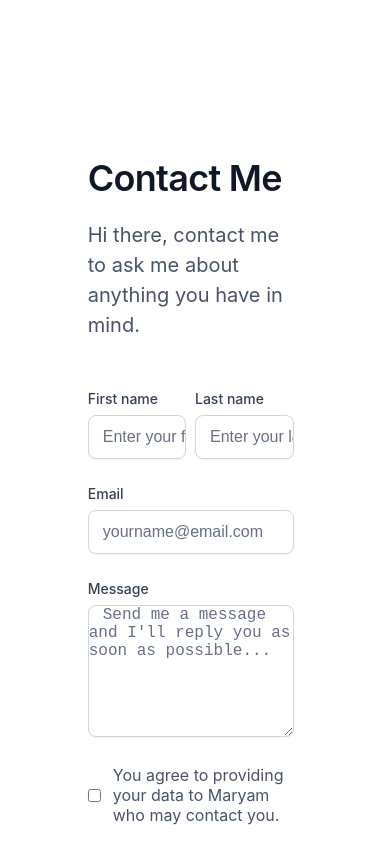
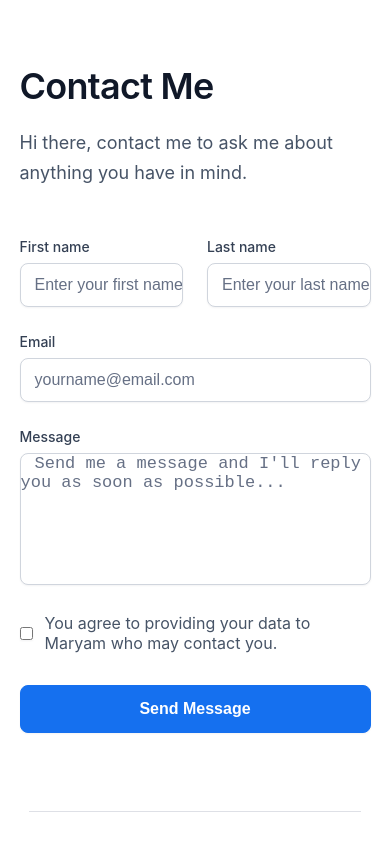
Before and after one commit to ShuaibuMaryam/hng-stage1-task, a React (Create React App) app: page /contact in a window 390 px wide. Shown: the top 844 px of the page. Built offline with nearby package versions, Linux system fonts and the light colour scheme.

Commit message:
style: added styles to make contact page mobile responsive

```diff
--- a/src/Components/ContactPage.js
+++ b/src/Components/ContactPage.js
@@ -46,7 +46,9 @@ function ContactPage() {
                 </div>
             </form>
         </div>
+
         <Footer />
+
     </div>
   )
 }
--- a/src/Styles/contactPage.css
+++ b/src/Styles/contactPage.css
@@ -21,7 +21,7 @@
 }
 
 .contact_form{
-    width: 55%;
+    width: 54%;
     margin: 0 auto;
     margin-bottom: 188px;
     padding-top: 156px;
@@ -47,23 +47,30 @@ input, textarea{
     margin-bottom: 24px;
 }
 
+textarea{
+    resize: none;
+}
+
 input::placeholder, textarea::placeholder{
     font-weight: 400;
     font-size: 16px;
     color: #667085;
+    font-family: inherit;
 }
 
-.contact_page_wraper{
-    /* display: flex;
-    flex-direction: column;
-    align-items: center;
-    border: 1px solid; */
+input:focus, textarea:focus{
+    font-size: 16px;
+    outline: #1570EF;
 }
 
+textarea::placeholder{
+    font-size: 17px;
+}
 
 .first_two_inputs{
     display: flex;
-    justify-content: space-between;
+    gap: 24px;
+    /* justify-content: space-between; */
 }
 
 .first_two_inputs > div{
@@ -71,17 +78,17 @@ input::placeholder, textarea::placeholder{
 
 }
 #first_name, #last_name{
-    width: 92%;
+    width: 100%;
     height: 44px;
 }
 
 #email{
-    width: 96%;
+    width: 100%;
     height: 44px;
 }
 
 #message{
-    width: 96%;
+    width: 100%;
     height: 132px;
 }
 
@@ -103,7 +110,7 @@ input::placeholder, textarea::placeholder{
 
 #btn__submit{
     background: #1570EF;
-    width: 96%;
+    width: 100%;
     height: 48px;
     font-weight: 600;
     font-size: 16px;
@@ -114,3 +121,19 @@ input::placeholder, textarea::placeholder{
     margin-top: 32px;
     cursor: pointer;
 }
+
+
+
+
+
+@media(max-width:425px){
+    .contact_form{
+        width: 90%;
+        padding-top: 64px;
+        margin-bottom: 78px;
+    }
+
+    .contact_page_header p{
+        font-size: 18px;
+    }
+}
```
